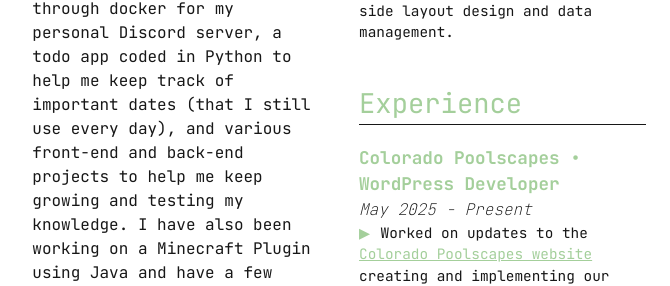
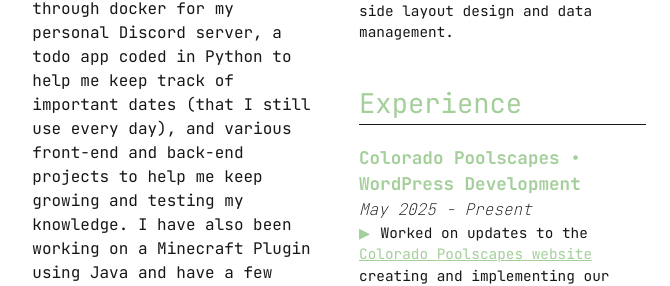
Before and after one commit to noellerjd/Portfolio-Site, a Next.js app: page / in a window 1280 px wide. Shown: the part 1554-1840 px from the top of the page, without its empty margins (301-971 px from the left). Built offline with nearby package versions, Linux system fonts and the light colour scheme.

Commit message:
updated about

```diff
--- a/src/app/page.js
+++ b/src/app/page.js
@@ -176,7 +176,7 @@ export default function Home() {
               </h1>
               <hr />
               <h1 className="edu-title">
-                Colorado Poolscapes • WordPress Developer
+                Colorado Poolscapes • WordPress Development
               </h1>
               <h2 className="edu-subtitle">May 2025 - Present</h2>
               <ul className="edu-description">
```
